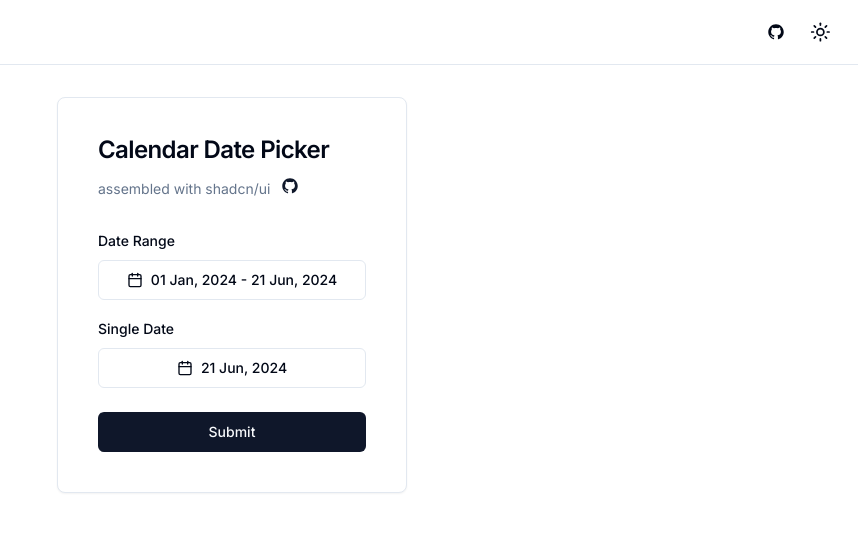
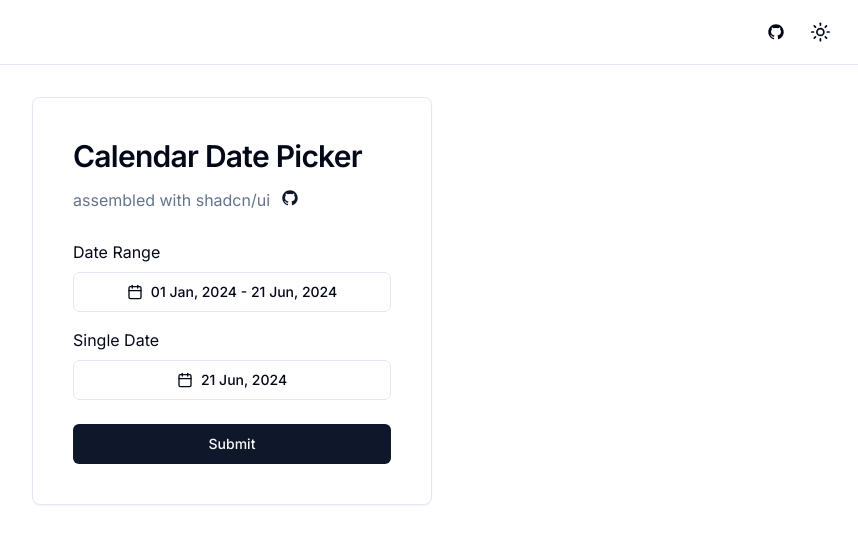
Before and after one commit to sersavan/shadcn-calendar-component, a Next.js app: page / in a window 1280 px wide. Shown: the top 544 px of the page, without its empty margins (408-1266 px from the left). Built offline with nearby package versions, Linux system fonts and the light colour scheme.

Commit message:
Refactor CalendarDatePicker component for improved performance and enhanced date selection

```diff
--- a/src/app/page.tsx
+++ b/src/app/page.tsx
@@ -60,10 +60,12 @@ export default function Home() {
 
   return (
     <main className="flex min-h-screen items-start justify-center">
-      <Card className="w-[450px] sm:w-[350px] p-4 m-8">
+      <Card className="w-[400px] p-4 m-8">
         <CardHeader>
-          <CardTitle>Calendar Date Picker</CardTitle>
-          <CardDescription>
+          <CardTitle className="text-3xl font-semibold">
+            Calendar Date Picker
+          </CardTitle>
+          <CardDescription className="text-md text-muted-foreground">
             <span>
               assembled with shadcn/ui
               <Link
@@ -86,7 +88,9 @@ export default function Home() {
                   name="calendar"
                   render={({ field }) => (
                     <FormItem>
-                      <FormLabel>Date Range</FormLabel>
+                      <FormLabel className="text-md font-normal">
+                        Date Range
+                      </FormLabel>
                       <FormControl className="w-full">
                         <CalendarDatePicker
                           date={field.value}
@@ -105,7 +109,9 @@ export default function Home() {
                   name="datePicker"
                   render={({ field }) => (
                     <FormItem>
-                      <FormLabel>Single Date</FormLabel>
+                      <FormLabel className="text-md font-normal">
+                        Single Date
+                      </FormLabel>
                       <FormControl className="w-full">
                         <CalendarDatePicker
                           date={field.value}
```
